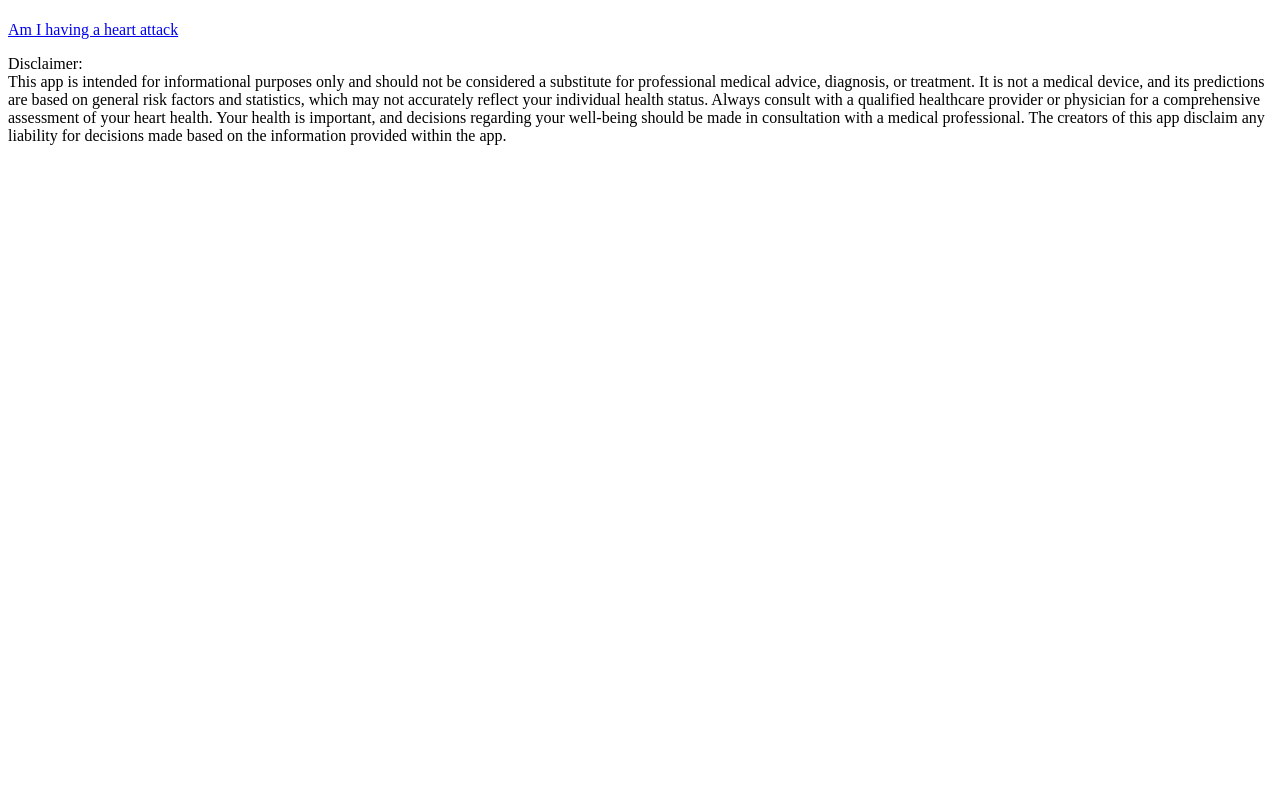
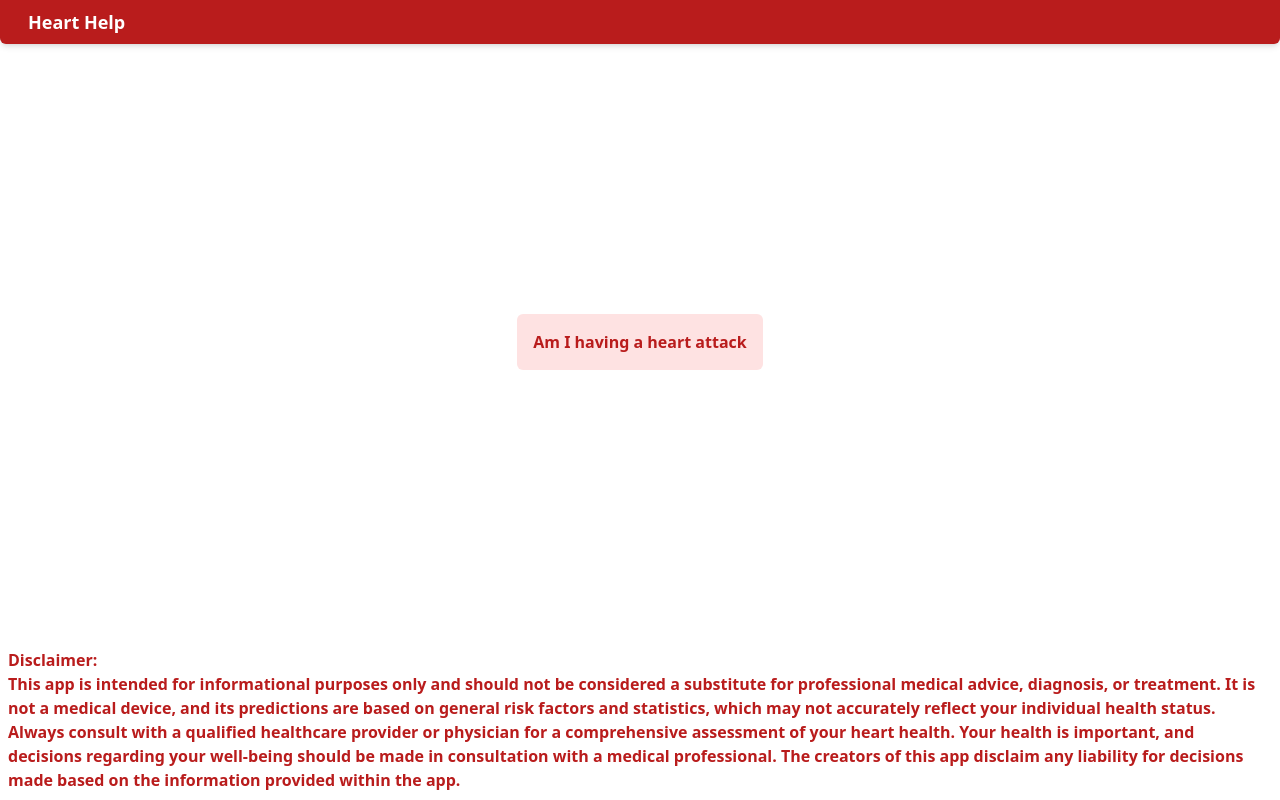
Before and after one commit to linglejack06/heart-help, a React (Vite) app: page / in a window 1280 px wide. Built offline with nearby package versions, Linux system fonts and the light colour scheme.

Commit message:
finish basic styling of welcome plus header and footer

```diff
--- a/src/App.tsx
+++ b/src/App.tsx
@@ -3,19 +3,20 @@ import PainForm from "./components/PainForm";
 import RiskForm from "./components/RiskForm";
 import Results from "./components/Results";
 import Welcome from "./components/Welcome";
+import Header from "./components/Header";
 
 function App() {
   return (
-    <div>
-      <h1></h1>
+    <div className="min-w-screen min-h-screen text-red-700 bg-white flex flex-col justify-between">
+      <Header />
       <Routes>
         <Route path="/" element={<Welcome />} />
         <Route path="/risk-calculation" element={<RiskForm />} />
         <Route path="/pain-calculation" element={<PainForm />} />
         <Route path="/results" element={<Results />} />
       </Routes>
-      <footer>
-        <p>
+      <footer className="p-2">
+        <p className="text-md font-bold">
           Disclaimer: <br />
           This app is intended for informational purposes only and should not be
           considered a substitute for professional medical advice, diagnosis, or
--- /dev/null
+++ b/src/components/Header.tsx
@@ -0,0 +1,7 @@
+const Header = () => (
+  <div className="text-white bg-red-700 p-2 corner rounded-b-md shadow-md">
+    <h1 className="ml-5 text-lg font-bold">Heart Help</h1>
+  </div>
+);
+
+export default Header;
--- a/src/components/Welcome.tsx
+++ b/src/components/Welcome.tsx
@@ -2,7 +2,7 @@ import { Link } from "react-router-dom";
 
 function Welcome() {
   return (
-    <div>
+    <div className="mx-auto bg-red-100 text-red-700 font-bold p-4 rounded-md hover:text-white hover:bg-red-700 hover:shadow-lg hover:cursor-pointer hover:p-6 transition-all hover:rounded-xl">
       <Link to="/pain-calculation">Am I having a heart attack</Link>
     </div>
   );
--- a/src/main.tsx
+++ b/src/main.tsx
@@ -4,6 +4,7 @@ import App from "./App.tsx";
 import { BrowserRouter as Router } from "react-router-dom";
 import { RiskContextProvider } from "./reducers/riskReducer.tsx";
 import { SymptomContextProvider } from "./reducers/symptomReducer.tsx";
+import "./index.css";
 
 ReactDOM.createRoot(document.getElementById("root")!).render(
   <RiskContextProvider>
```
